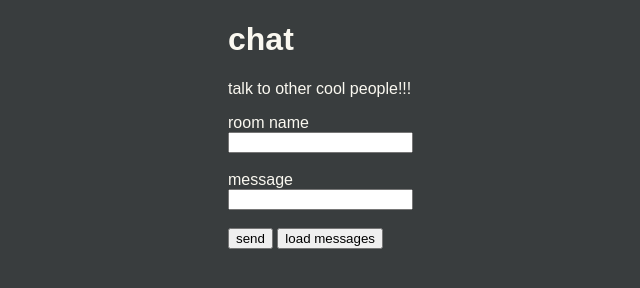
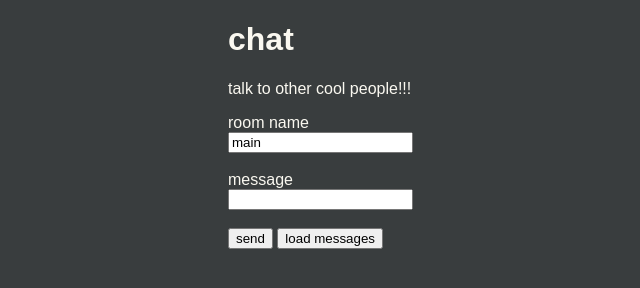
Before and after one commit to Eliiia/webserver, a website: page static/chat.html in a window 1280 px wide. Shown: the full height of the page, 220-860 px from the left. Drawn offline with Linux system fonts and the light colour scheme.

Commit message:
add default chatroom in chat.html

```diff
--- a/static/chat.html
+++ b/static/chat.html
@@ -75,7 +75,7 @@
     <form>
         <label for="room">room name</label>
         <br>
-        <input type="text" name="room" id="room_input">
+        <input type="text" name="room" id="room_input" value="main">
         <br><br>
         <label for="message">message</label>
         <br>
```
